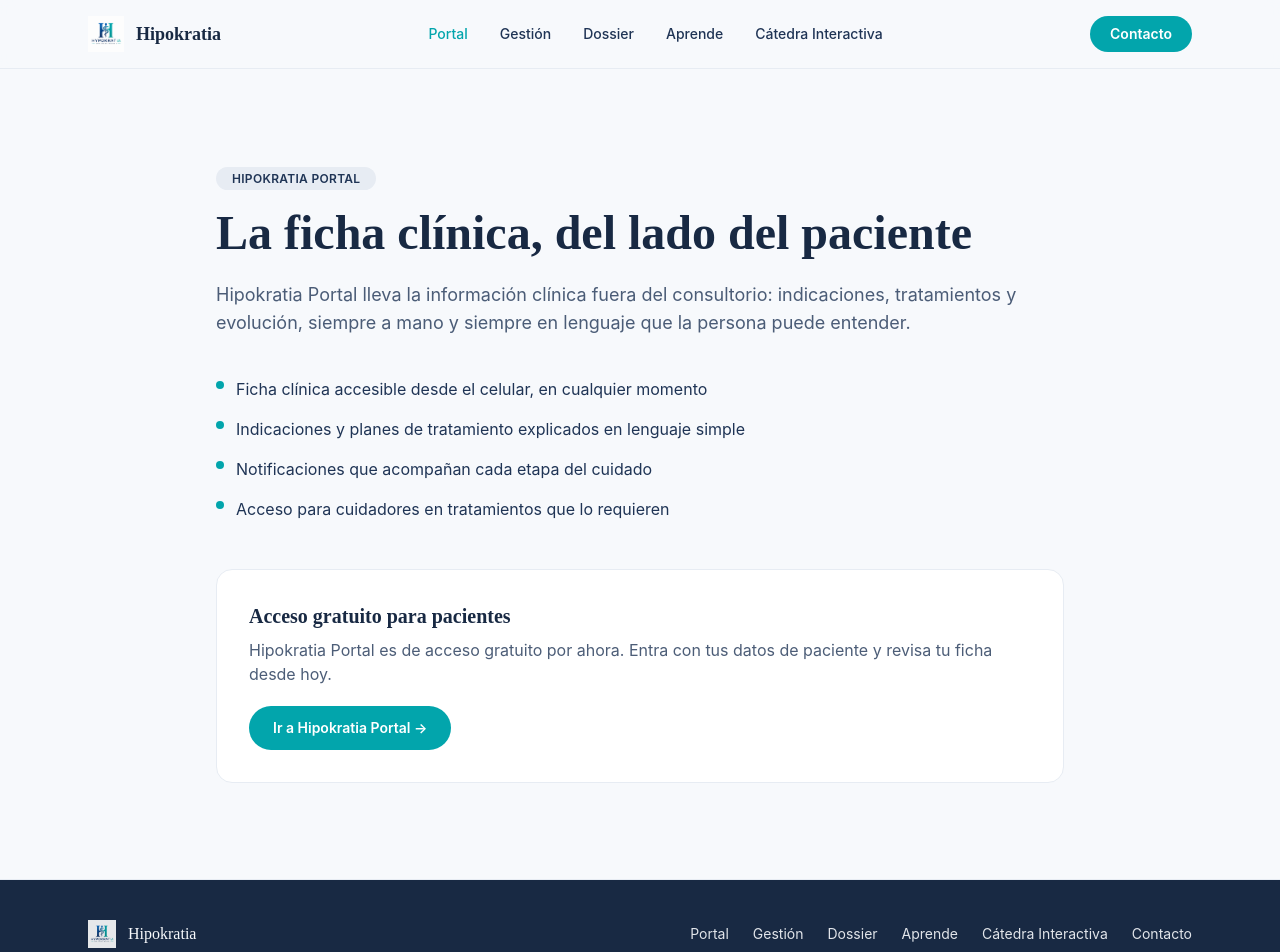
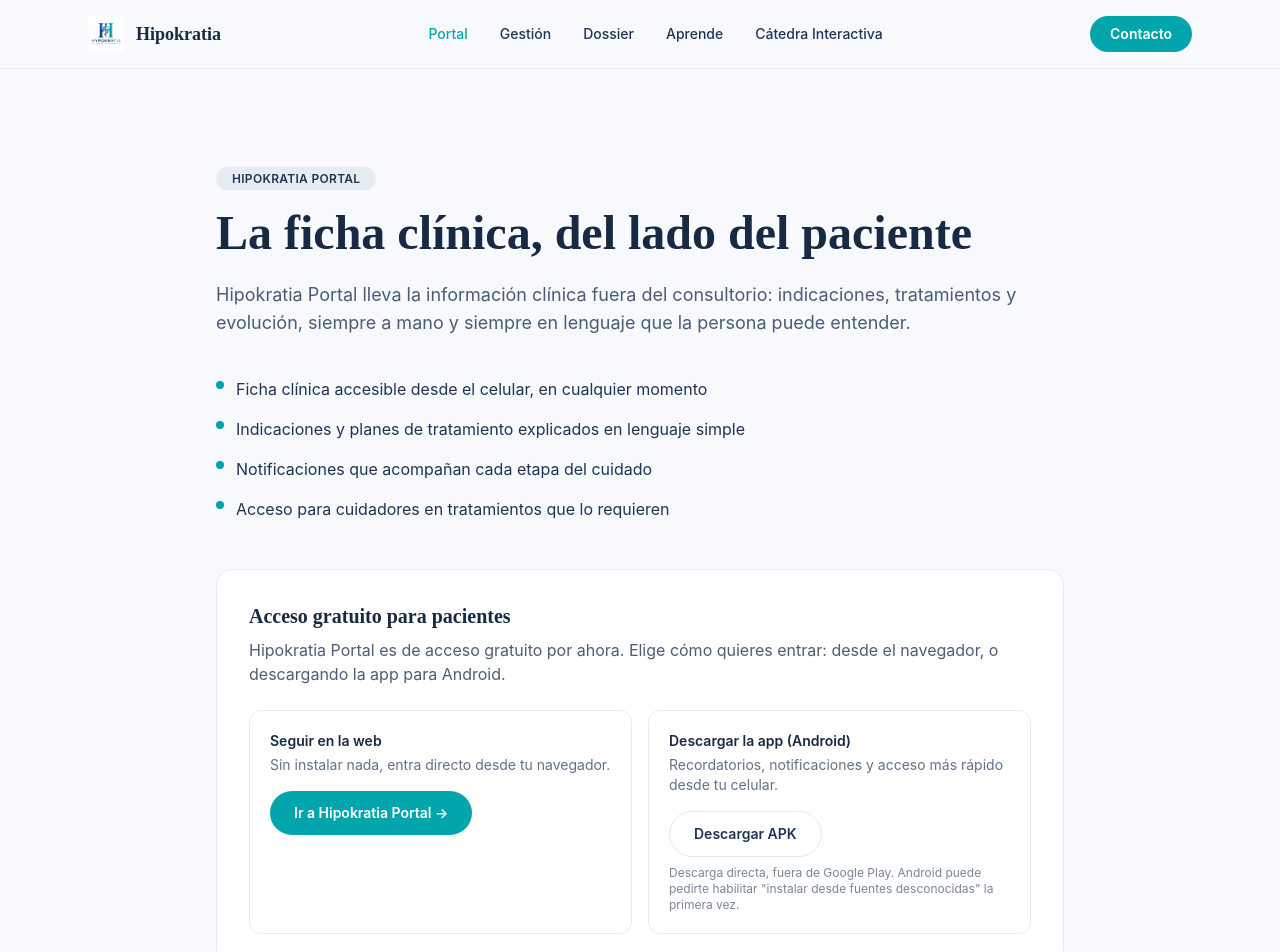
Before and after one commit to cahuerta/Hipokratia-fronted-web, a React (Vite) app: page /portal in a window 1280 px wide. Shown: the top 952 px of the page. Built offline with nearby package versions, Linux system fonts and the light colour scheme.

Commit message:
Update Portal.jsx

```diff
--- a/src/pages/Portal.jsx
+++ b/src/pages/Portal.jsx
@@ -35,15 +35,45 @@
             Acceso gratuito para pacientes
           </h2>
           <p className="mt-2 text-hipokratia-800/80">
-            Hipokratia Portal es de acceso gratuito por ahora. Entra con tus datos
-            de paciente y revisa tu ficha desde hoy.
+            Hipokratia Portal es de acceso gratuito por ahora. Elige cómo quieres
+            entrar: desde el navegador, o descargando la app para Android.
           </p>
-          <a
-            href="https://portal.hipokratia.health"
-            className="mt-5 inline-block rounded-full bg-salud-600 px-6 py-3 text-sm font-semibold text-white transition-colors hover:bg-salud-700"
-          >
-            Ir a Hipokratia Portal →
-          </a>
+
+          <div className="mt-6 grid gap-4 sm:grid-cols-2">
+            <div className="rounded-xl border border-hipokratia-100 p-5">
+              <p className="text-sm font-semibold text-hipokratia-900">
+                Seguir en la web
+              </p>
+              <p className="mt-1 text-sm text-hipokratia-800/70">
+                Sin instalar nada, entra directo desde tu navegador.
+              </p>
+              <a
+                href="https://portal.hipokratia.health"
+                className="mt-4 inline-block rounded-full bg-salud-600 px-6 py-3 text-sm font-semibold text-white transition-colors hover:bg-salud-700"
+              >
+                Ir a Hipokratia Portal →
+              </a>
+            </div>
+
+            <div className="rounded-xl border border-hipokratia-100 p-5">
+              <p className="text-sm font-semibold text-hipokratia-900">
+                Descargar la app (Android)
+              </p>
+              <p className="mt-1 text-sm text-hipokratia-800/70">
+                Recordatorios, notificaciones y acceso más rápido desde tu celular.
+              </p>
+              <a
+                href="https://misalud-backend.onrender.com/api/app/descargar"
+                className="mt-4 inline-block rounded-full border border-hipokratia-300 bg-white px-6 py-3 text-sm font-semibold text-hipokratia-800 transition-colors hover:bg-hipokratia-50"
+              >
+                Descargar APK
+              </a>
+              <p className="mt-2 text-xs text-hipokratia-800/60">
+                Descarga directa, fuera de Google Play. Android puede pedirte
+                habilitar "instalar desde fuentes desconocidas" la primera vez.
+              </p>
+            </div>
+          </div>
         </div>
       </div>
     </section>
```
